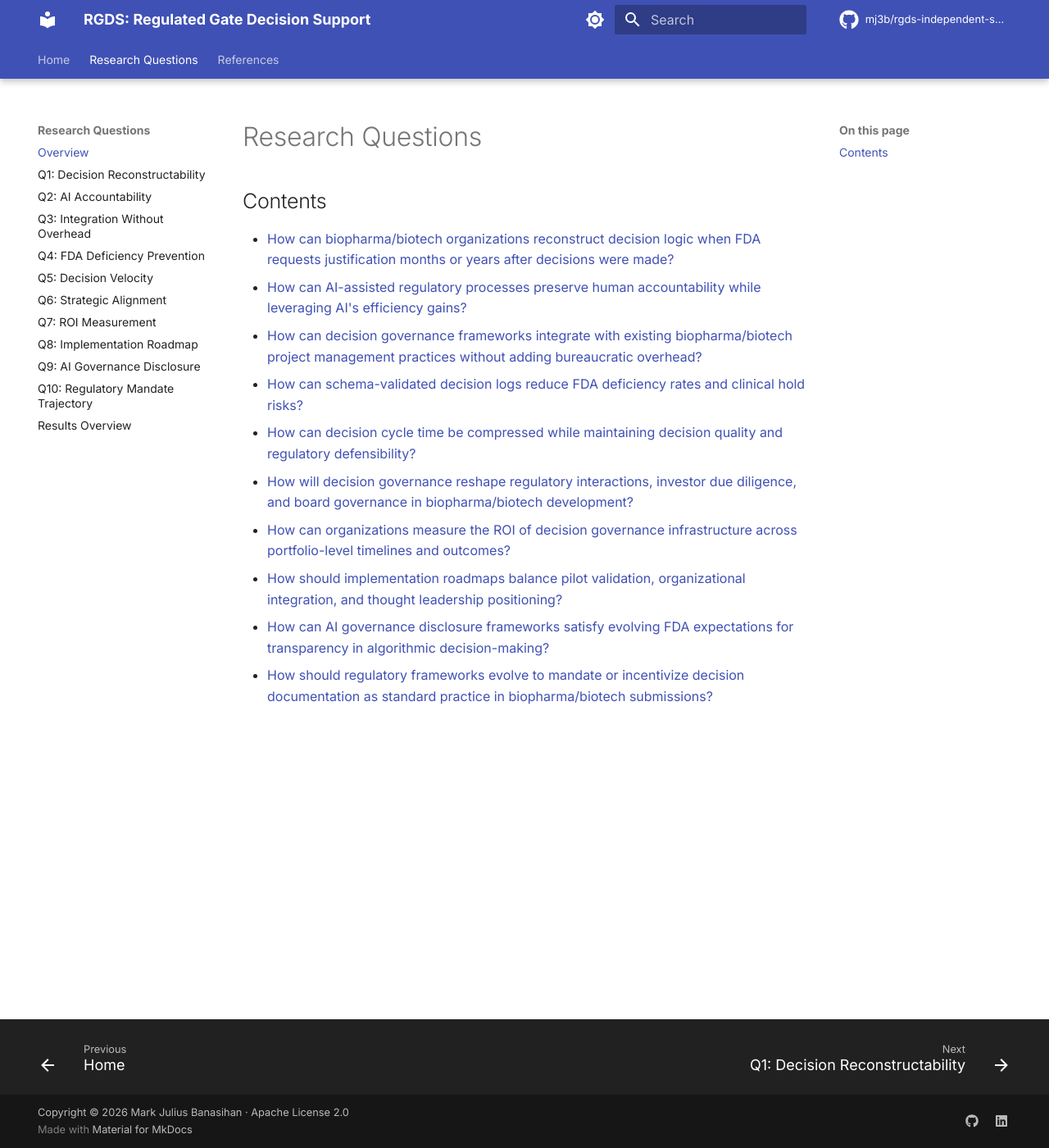
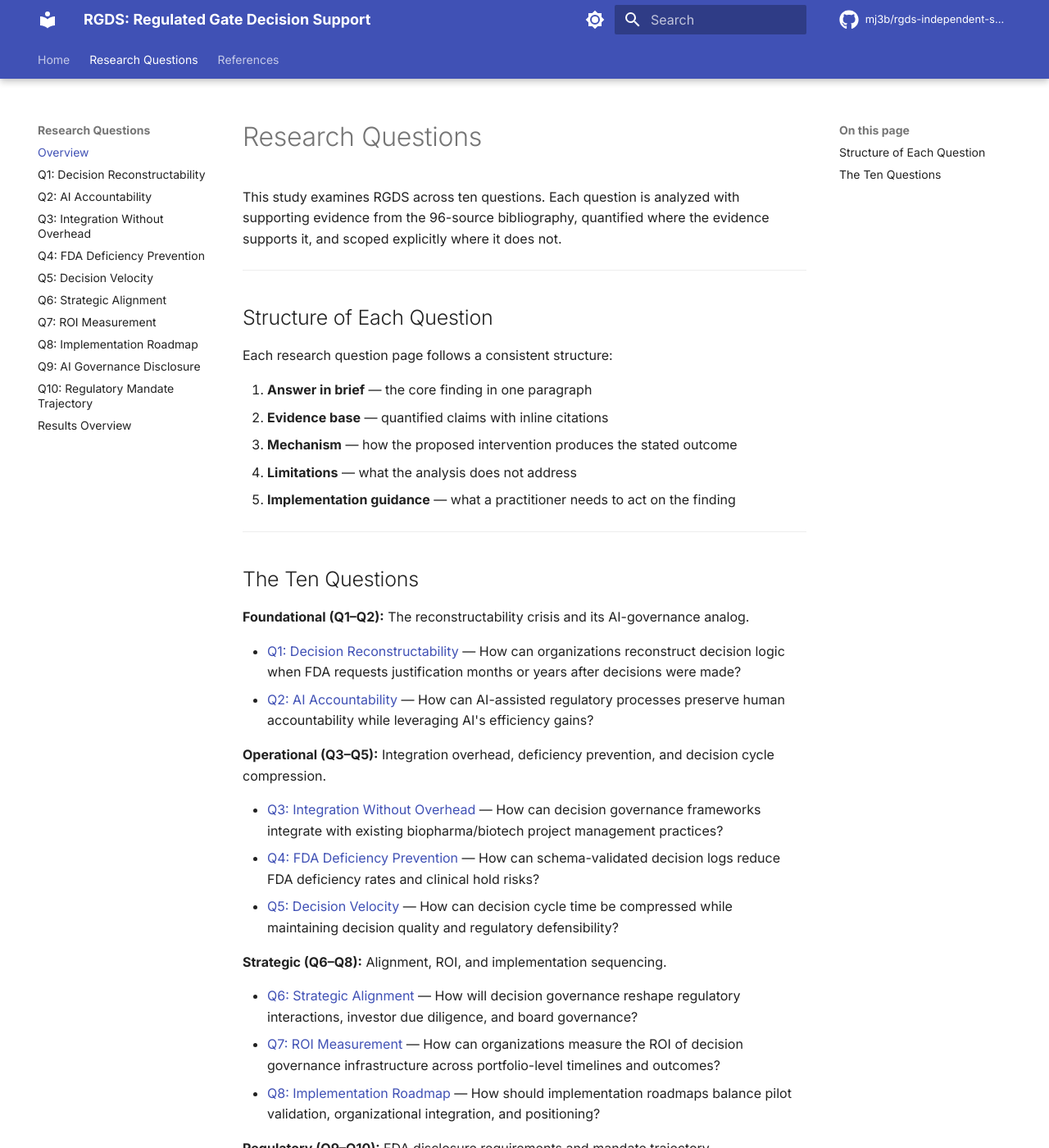
Before and after one commit to mj3b/rgds-independent-study, an MkDocs documentation site: the page built from docs/questions/index.md, in a window 1280 px wide and 1400 px high. Shown: the whole window at 82% size. Built offline with MkDocs 1.6.1 and Material for MkDocs 9.7.7, drawn with Linux system fonts in a browser that asks for light colours; comment, search, counter and statistics services are not loaded; some of the changed text lies outside the part shown.

Commit message:
chore: upgrade repo to research presentation

```diff
--- a/docs/questions/index.md
+++ b/docs/questions/index.md
@@ -1,14 +1,45 @@
 # Research Questions
 
-## Contents
+This study examines RGDS across ten questions. Each question is analyzed with supporting evidence from the 96-source bibliography, quantified where the evidence supports it, and scoped explicitly where it does not.
 
-- [How can biopharma/biotech organizations reconstruct decision logic when FDA requests justification months or years after decisions were made?](q1/)
-- [How can AI-assisted regulatory processes preserve human accountability while leveraging AI's efficiency gains?](q2/)
-- [How can decision governance frameworks integrate with existing biopharma/biotech project management practices without adding bureaucratic overhead?](q3/)
-- [How can schema-validated decision logs reduce FDA deficiency rates and clinical hold risks?](q4/)
-- [How can decision cycle time be compressed while maintaining decision quality and regulatory defensibility?](q5/)
-- [How will decision governance reshape regulatory interactions, investor due diligence, and board governance in biopharma/biotech development?](q6/)
-- [How can organizations measure the ROI of decision governance infrastructure across portfolio-level timelines and outcomes?](q7/)
-- [How should implementation roadmaps balance pilot validation, organizational integration, and thought leadership positioning?](q8/)
-- [How can AI governance disclosure frameworks satisfy evolving FDA expectations for transparency in algorithmic decision-making?](q9/)
-- [How should regulatory frameworks evolve to mandate or incentivize decision documentation as standard practice in biopharma/biotech submissions?](q10/)
+---
+
+## Structure of Each Question
+
+Each research question page follows a consistent structure:
+
+1. **Answer in brief** — the core finding in one paragraph
+2. **Evidence base** — quantified claims with inline citations
+3. **Mechanism** — how the proposed intervention produces the stated outcome
+4. **Limitations** — what the analysis does not address
+5. **Implementation guidance** — what a practitioner needs to act on the finding
+
+---
+
+## The Ten Questions
+
+**Foundational (Q1–Q2):** The reconstructability crisis and its AI-governance analog.
+
+- [Q1: Decision Reconstructability](q1.md) — How can organizations reconstruct decision logic when FDA requests justification months or years after decisions were made?
+- [Q2: AI Accountability](q2.md) — How can AI-assisted regulatory processes preserve human accountability while leveraging AI's efficiency gains?
+
+**Operational (Q3–Q5):** Integration overhead, deficiency prevention, and decision cycle compression.
+
+- [Q3: Integration Without Overhead](q3.md) — How can decision governance frameworks integrate with existing biopharma/biotech project management practices?
+- [Q4: FDA Deficiency Prevention](q4.md) — How can schema-validated decision logs reduce FDA deficiency rates and clinical hold risks?
+- [Q5: Decision Velocity](q5.md) — How can decision cycle time be compressed while maintaining decision quality and regulatory defensibility?
+
+**Strategic (Q6–Q8):** Alignment, ROI, and implementation sequencing.
+
+- [Q6: Strategic Alignment](q6.md) — How will decision governance reshape regulatory interactions, investor due diligence, and board governance?
+- [Q7: ROI Measurement](q7.md) — How can organizations measure the ROI of decision governance infrastructure across portfolio-level timelines and outcomes?
+- [Q8: Implementation Roadmap](q8.md) — How should implementation roadmaps balance pilot validation, organizational integration, and positioning?
+
+**Regulatory (Q9–Q10):** FDA disclosure requirements and mandate trajectory.
+
+- [Q9: AI Governance Disclosure](q9.md) — How can AI governance disclosure frameworks satisfy evolving FDA expectations for transparency in algorithmic decision-making?
+- [Q10: Regulatory Mandate Trajectory](q10.md) — How should regulatory frameworks evolve to mandate or incentivize decision documentation as standard practice?
+
+---
+
+[Results at a glance →](results-overview.md)
```
